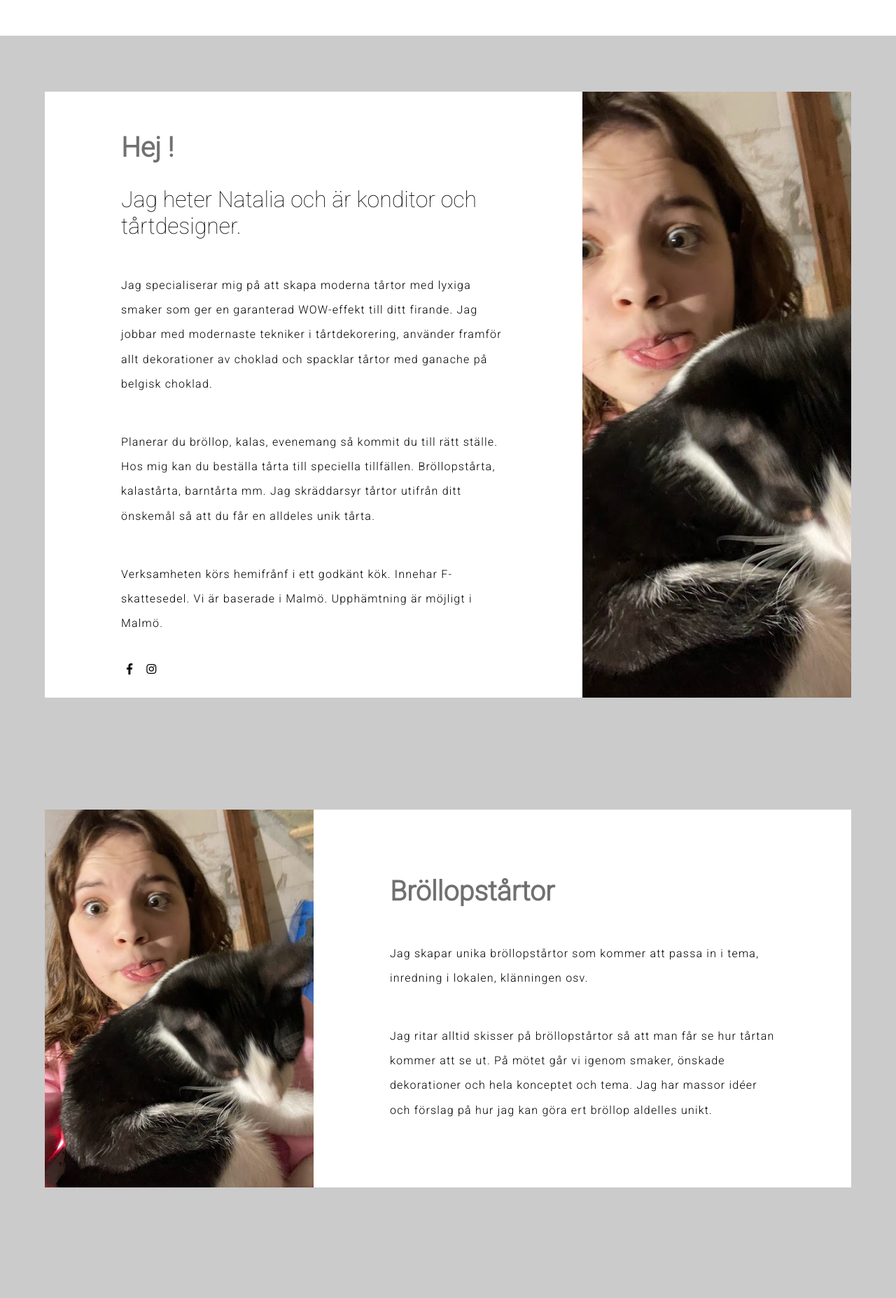
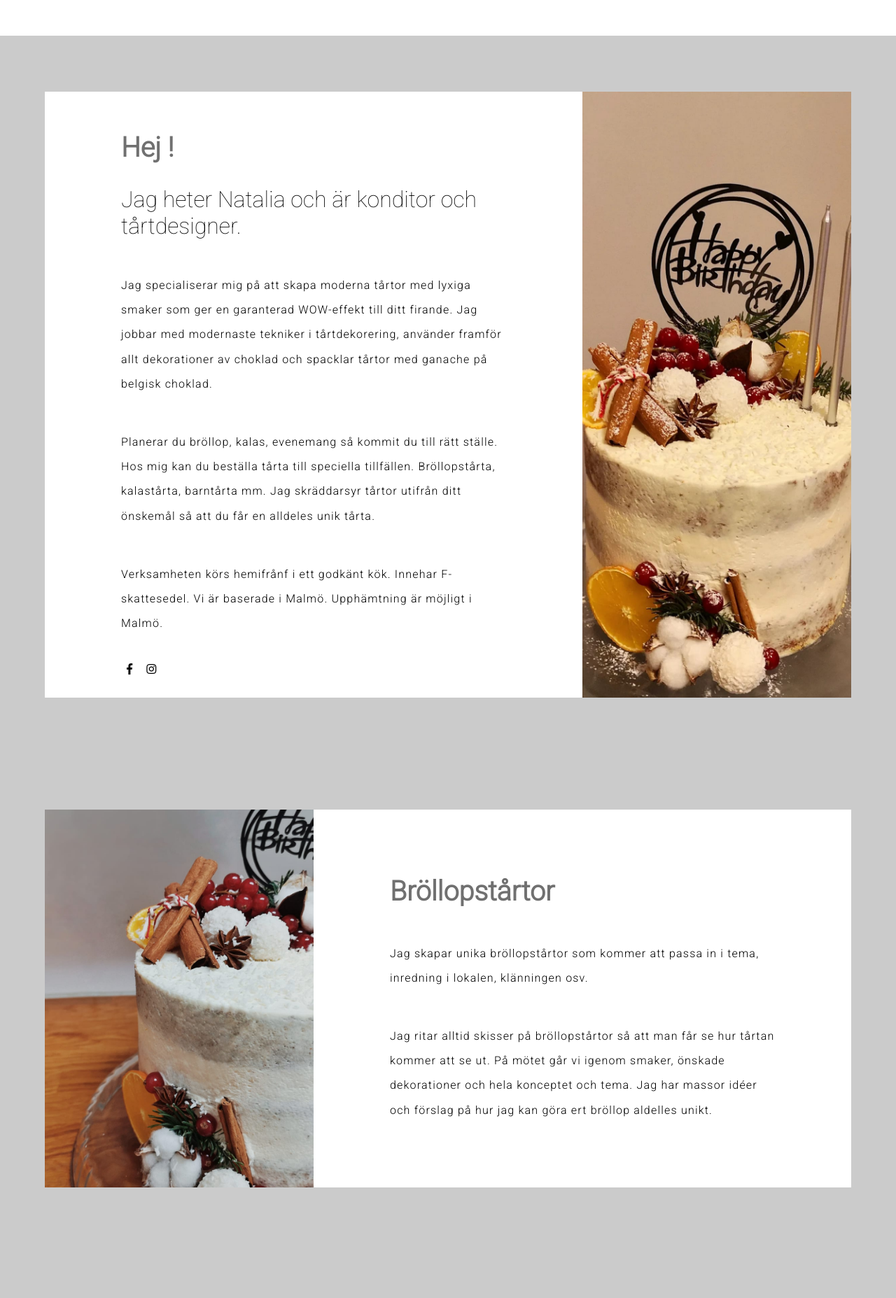
Before and after one commit to DJendryczka/cakebyn, a plain HTML site: page index.html in a window 1280 px wide. Shown: the part 880-2735 px from the top of the page at 70% size. Drawn offline with Linux system fonts and the light colour scheme; grey boxes are pictures that could not be loaded.

Commit message:
Add first 2 images from client change submit buttton color

```diff
--- a/index.html
+++ b/index.html
@@ -96,12 +96,12 @@
             </div>
           </div>
           <div class="image">
-            <img src="images/IMG_1893.jpg" alt="" />
+            <img src="images/hp1.jpeg" alt="" />
           </div>
         </div>
         <div class="container item">
           <div class="image item">
-            <img src="images/IMG_1893.jpg" alt="" />
+            <img src="images/hp2.jpeg" alt="" />
           </div>
           <div class="text item">
             <div class="text-content">
--- a/style.css
+++ b/style.css
@@ -220,6 +220,7 @@ nav a {
     background-color: white;
     cursor: pointer;
     margin-bottom: 1rem;
+    color: rgb(134, 130, 130);
   }
 
   form {
```
Also changed, not shown: images/hp1.jpeg (added), images/hp2.jpeg (added).
